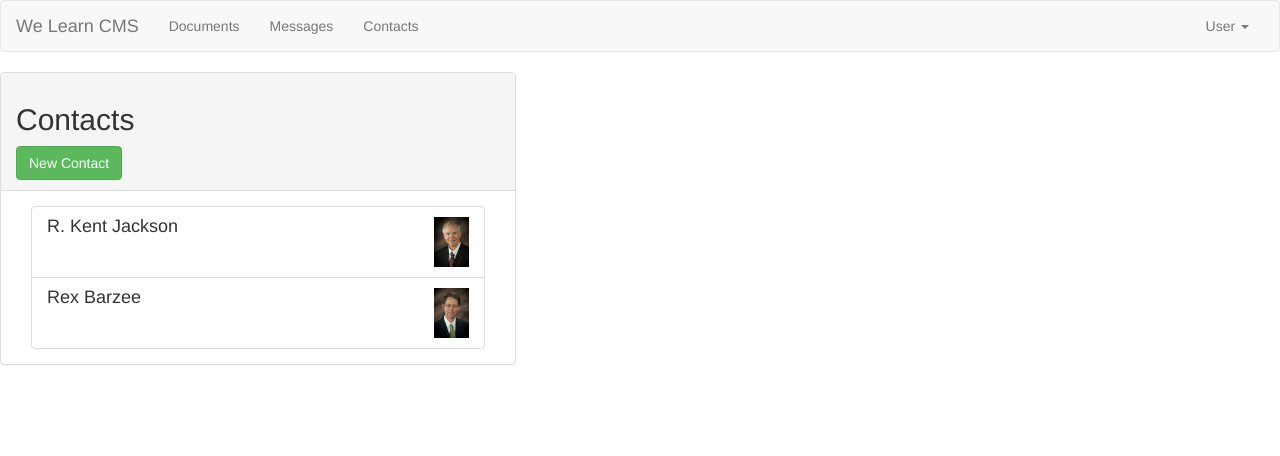
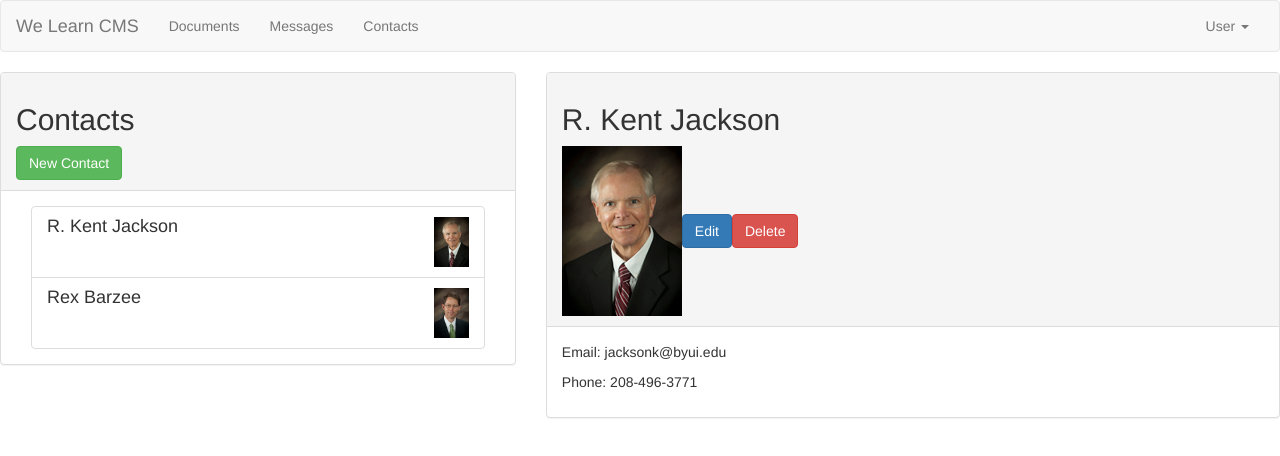
Before and after one commit to lydiaswan15/cms, an Angular app in the folder cms/: page / in a window 1280 px wide. Shown: the top 456 px of the page. Built offline with nearby package versions, Linux system fonts and the light colour scheme.

Commit message:
getting the contact-detail up and working.

```diff
--- a/cms/src/app/contacts/contact-detail/contact-detail.component.html
+++ b/cms/src/app/contacts/contact-detail/contact-detail.component.html
@@ -1 +1,12 @@
-<p>contact-detail works!</p>
+<div class="panel panel-default">
+    <div class="panel-heading">
+        <h2>{{contact.name}}</h2>
+        <img src="{{contact.imageUrl}}" alt="Image of {{contact.name}}">
+        <button class = "btn btn-primary">Edit</button>
+        <button class = "btn btn-danger">Delete</button>
+    </div>
+    <div class="panel-body">
+        <p>Email: {{contact.email}}</p>
+        <p>Phone: {{contact.phone}}</p>
+    </div>
+</div>
--- a/cms/src/app/contacts/contact-detail/contact-detail.component.ts
+++ b/cms/src/app/contacts/contact-detail/contact-detail.component.ts
@@ -1,4 +1,5 @@
 import { Component, OnInit } from '@angular/core';
+import { Contact } from '../contact.model';
 
 @Component({
   selector: 'app-contact-detail',
@@ -7,6 +8,8 @@ import { Component, OnInit } from '@angular/core';
 })
 export class ContactDetailComponent implements OnInit {
 
+ contact = new Contact('1', 'R. Kent Jackson', 'jacksonk@byui.edu', '208-496-3771', '../../assets/images/jacksonk.jpg', null);
+
   constructor() { }
 
   ngOnInit(): void {
--- a/cms/src/app/contacts/contacts.component.html
+++ b/cms/src/app/contacts/contacts.component.html
@@ -2,7 +2,7 @@
     <div class="col-md-5">
       <app-contact-list></app-contact-list>
     </div>
-    <!-- <div class="col-md-7">
-      <h2>contact-detail goes here</h2>
-    </div> -->
+    <div class="col-md-7">
+      <app-contact-detail></app-contact-detail>
+    </div>
   </div>
```
